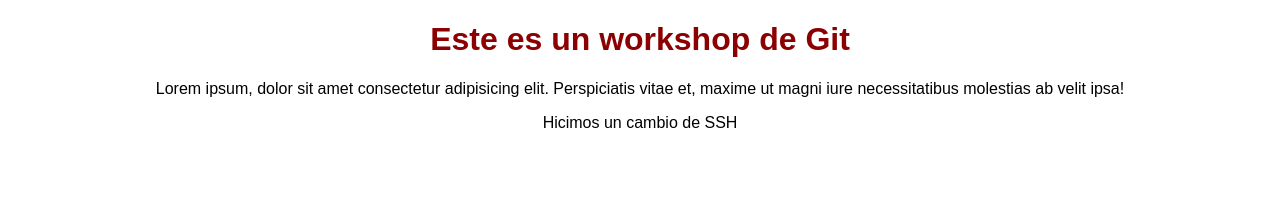
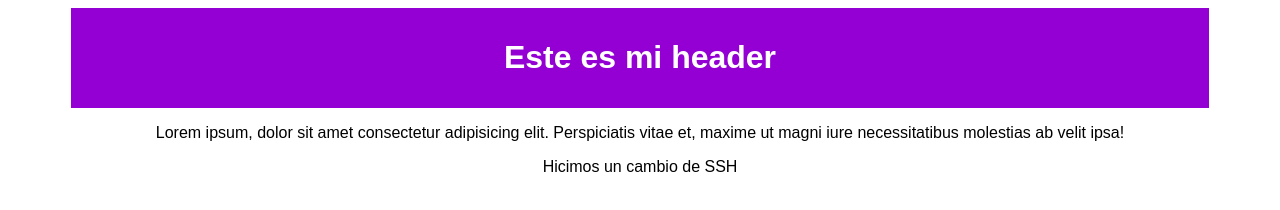
Before and after one commit to EzequielL99/git-workshop, a plain HTML site: page index.html in a window 1280 px wide. Drawn offline with Linux system fonts and the light colour scheme.

Commit message:
Contenido header

```diff
--- a/css/styles.css
+++ b/css/styles.css
@@ -9,6 +9,11 @@ body{
     width: 90%;
 }
 
+header{
+    background-color: darkviolet;
+    padding: 10px 20px;
+}
+
 h1{
-    color: darkred;
+    color: #FFF;
 }
--- a/index.html
+++ b/index.html
@@ -10,7 +10,9 @@
 </head>
 <body>
     <div class="container">
-        <h1>Este es un workshop de Git</h1>
+        <header>
+            <h1><span class="logo"></span>Este es mi header</h1>
+        </header>
         <p>Lorem ipsum, dolor sit amet consectetur adipisicing elit. Perspiciatis vitae et, maxime ut magni iure necessitatibus molestias ab velit ipsa!</p>
         <p>Hicimos un cambio de SSH</p>
     </div>
```
